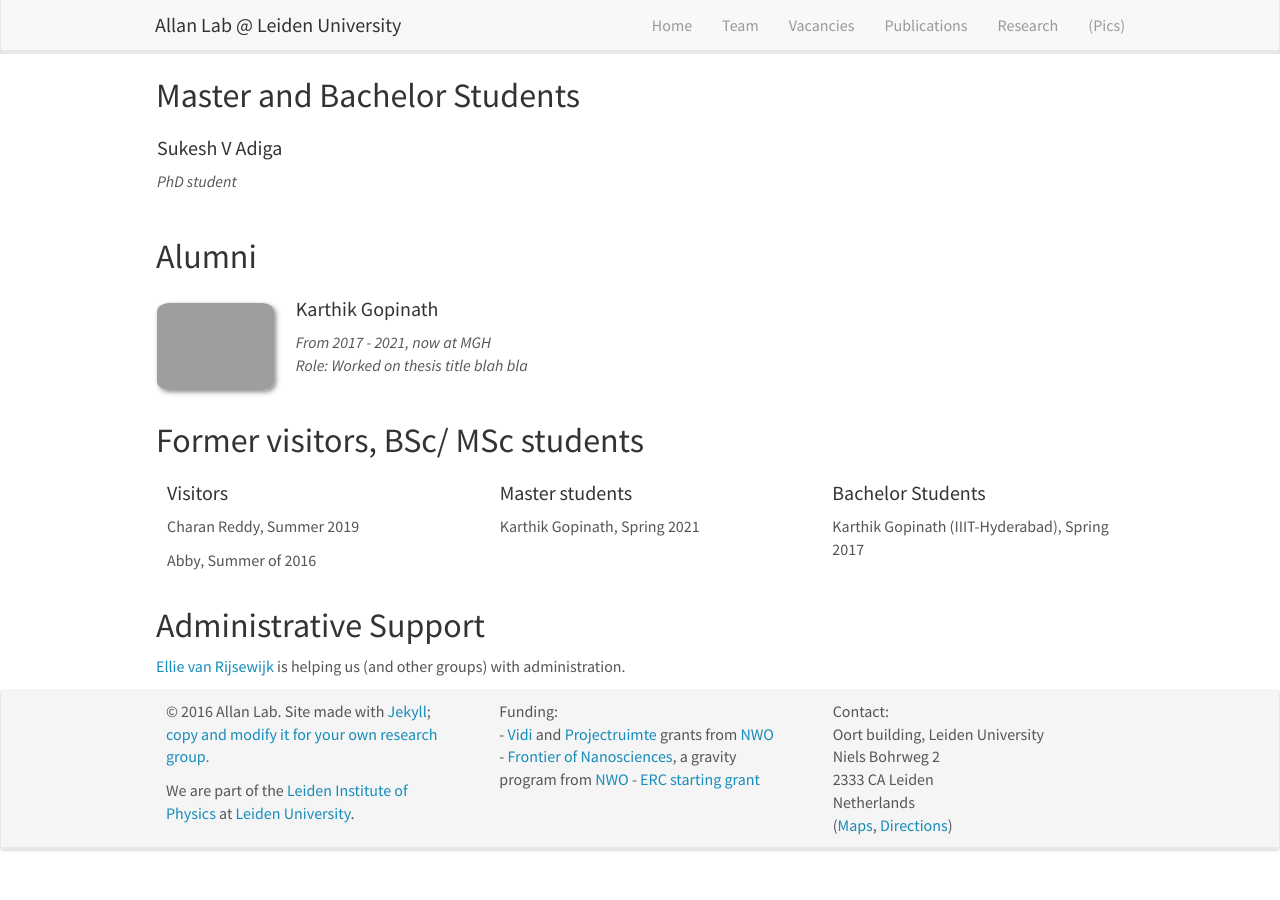
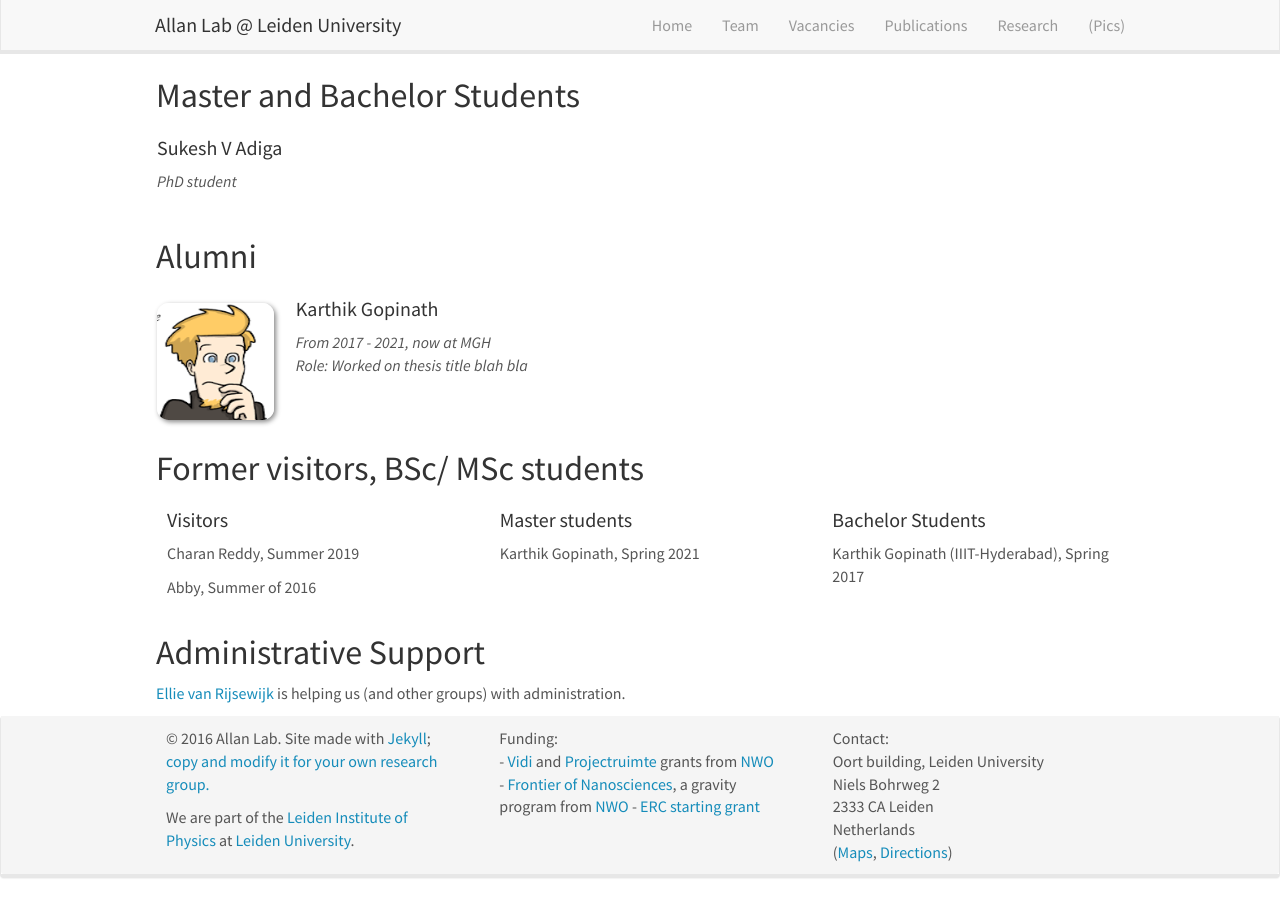
Before and after one commit to kharitz/shapets_website, a Jekyll site: the page built from _pages/team.md, in a window 1280 px wide and 900 px high, scrolled down 675 px. Built offline with Jekyll 4.4.1, drawn with Linux system fonts in a browser that asks for light colours; nearby versions of some CDN libraries; before the commit the page ends 1548 px from its top, so only the background shows below that.

Commit message:
Update alumni_members.yml

```diff
--- a/_data/alumni_members.yml
+++ b/_data/alumni_members.yml
@@ -1,5 +1,5 @@
 - name: Karthik Gopinath
-  photo: kgopi.jpg
+  photo: tmp.jpg
   duration: From 2017 - 2021, now at MGH
   info: Worked on thesis title blah bla
   email: kg@gmail.com
```
